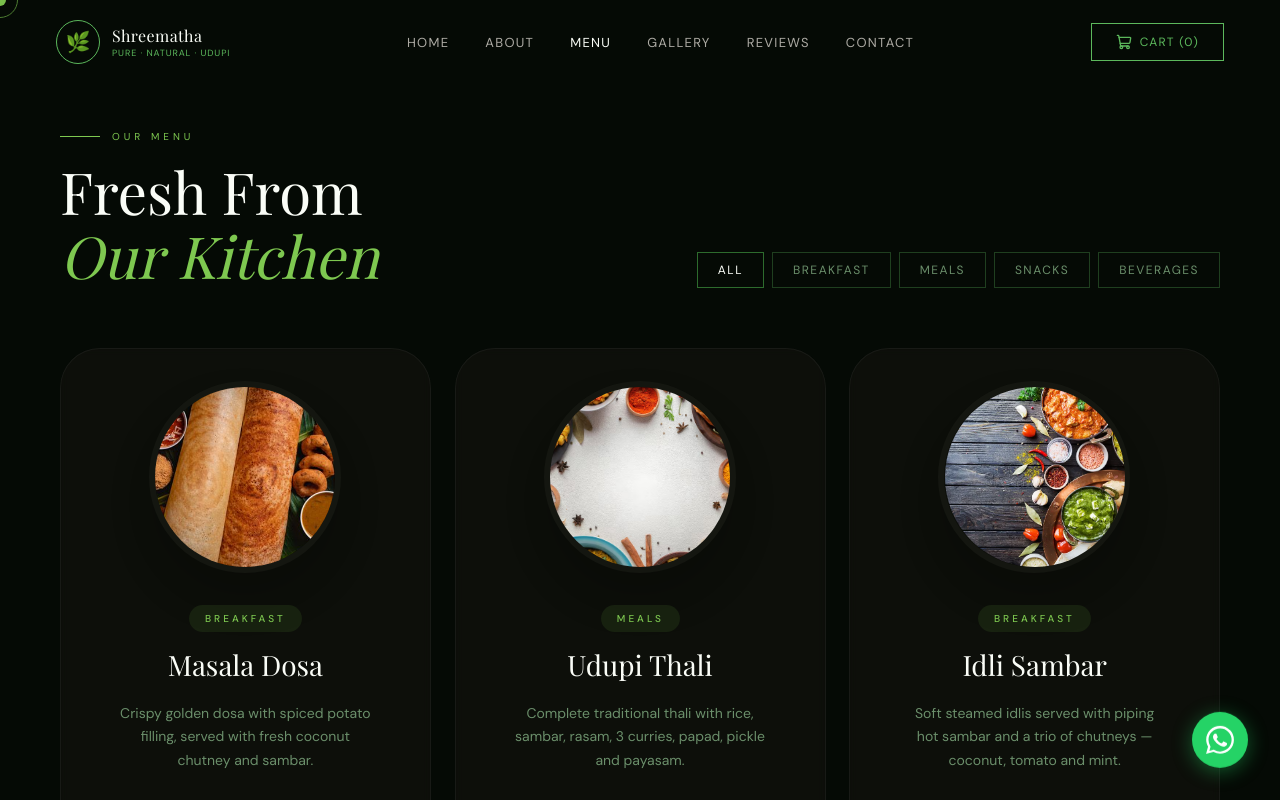
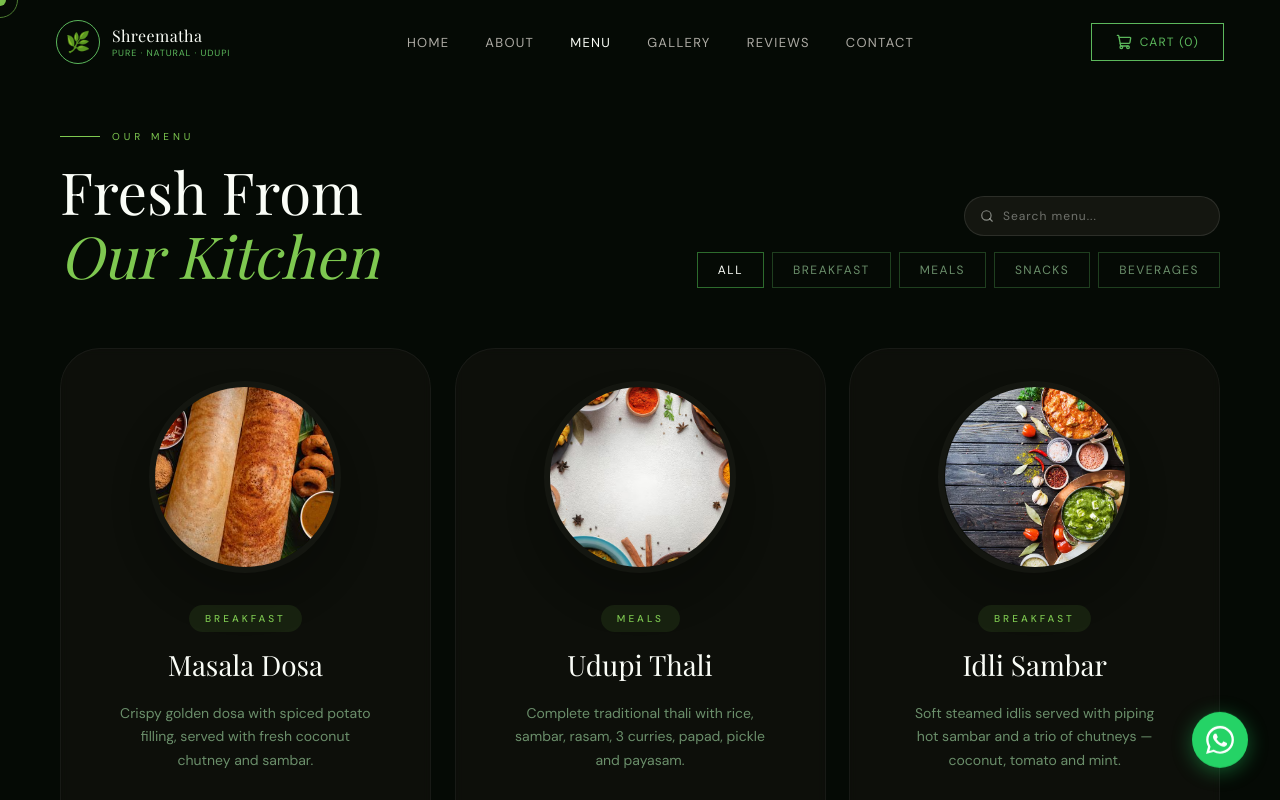
Before and after one commit to Naren1520/ShreemathaRefreshments, a Next.js app: page /menu in a window 1280 px wide. Shown: the top 800 px of the page. Built offline with nearby package versions, Linux system fonts and the light colour scheme; a web font is replaced by a local one.

Commit message:
implemented search querry for menu page

```diff
--- a/app/menu/page.tsx
+++ b/app/menu/page.tsx
@@ -5,7 +5,7 @@ import { useState } from "react";
 import { motion, AnimatePresence } from "framer-motion";
 import FadeInTitle from "@/components/FadeInTitle";
 import { useCart } from "@/context/CartContext";
-import { Plus, Minus } from "lucide-react";
+import { Plus, Minus, Search } from "lucide-react";
 
 const menuItems = [
   {
@@ -66,14 +66,17 @@ const menuItems = [
 
 export default function Menu() {
   const [filter, setFilter] = useState("All");
+  const [searchQuery, setSearchQuery] = useState("");
   const { cart, addToCart, removeFromCart } = useCart();
 
   const filters = ["All", "Breakfast", "Meals", "Snacks", "Beverages"];
 
-  const filteredMenu =
-    filter === "All"
-      ? menuItems
-      : menuItems.filter((item) => item.category === filter);
+  const filteredMenu = menuItems.filter((item) => {
+    const matchesCategory = filter === "All" || item.category === filter;
+    const matchesSearch = item.name.toLowerCase().includes(searchQuery.toLowerCase()) ||
+                          item.desc.toLowerCase().includes(searchQuery.toLowerCase());
+    return matchesCategory && matchesSearch;
+  });
 
   const getItemQuantity = (id: number) => {
     return cart.find((item) => item.id === id)?.quantity || 0;
@@ -95,20 +98,29 @@ export default function Menu() {
             />
           </div>
 
-          <div className="flex gap-2 flex-wrap">
+          <div className="flex flex-col items-end gap-4 w-full md:w-auto">
+            <div className="relative w-full md:w-64 max-w-full">
+              <Search className="absolute left-4 top-1/2 -translate-y-1/2 w-[14px] h-[14px] text-white/50" />
+              <input
+                type="text"
+                placeholder="Search menu..."
+                value={searchQuery}
+                onChange={(e) => setSearchQuery(e.target.value)}
+                className="w-full bg-[#141610] border border-white/10 rounded-[30px] pl-[38px] pr-5 py-[10px] text-[12px] tracking-[1px] text-white placeholder:text-white/40 focus:outline-none focus:border-lime/50 transition-all duration-300"
+              />
+            </div>
+
+            <div className="flex gap-2 flex-wrap justify-end">
               {filters.map((f) => (
                 <button
                   key={f}
                   onClick={() => setFilter(f)}
-                className={`bg-transparent border border-green-light/30 px-5 py-2 text-[12px] tracking-[1.5px] uppercase transition-all duration-300 cursor-none hover:bg-green-mid hover:border-green-mid hover:text-white ${
-                  filter === f
-                    ? "bg-green-mid border-green-mid text-white"
-                    : "text-text-muted"
-                }`}
+                  className={`bg-transparent border border-green-light/30 px-5 py-2 text-[12px] tracking-[1.5px] uppercase transition-all duration-300 cursor-none hover:bg-green-mid hover:border-green-mid hover:text-white ${filter === f ? "bg-green-mid border-green-mid text-white" : "text-text-muted"}`}
                 >
                   {f}
                 </button>
               ))}
+            </div>
           </div>
         </div>
 
```
Lines whose indentation alone changed are shown as unchanged.
